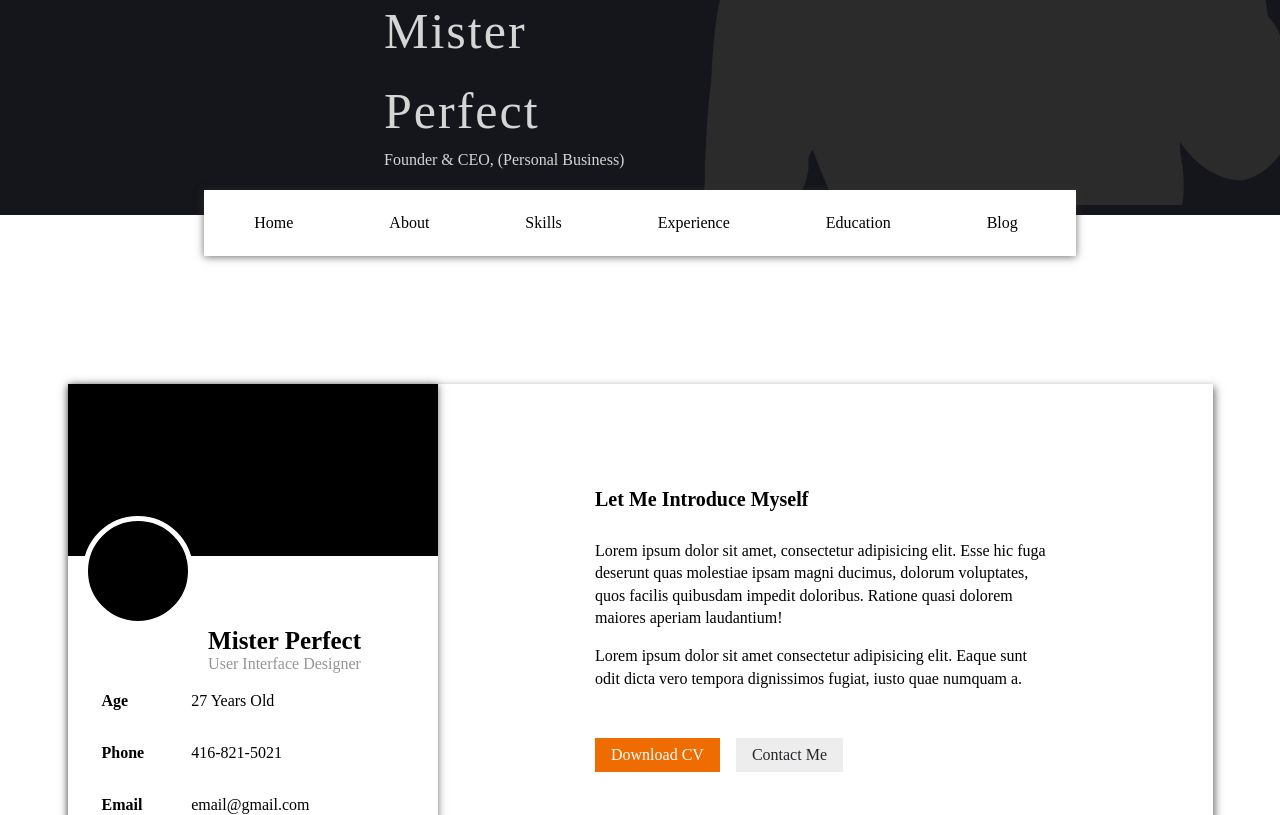
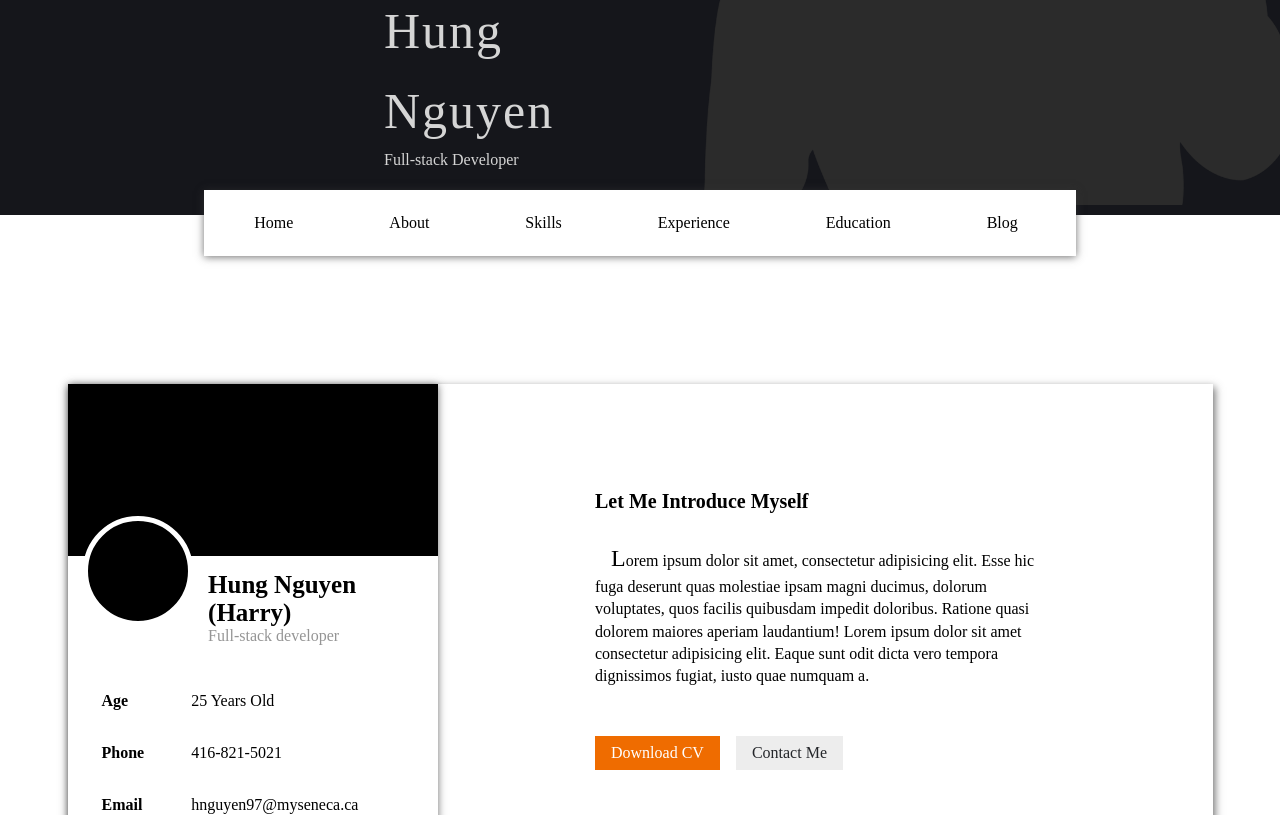
Before and after one commit to nguyenhung15913/profile-page, a React (Create React App) app: page / in a window 1280 px wide. Shown: the part 525-1340 px from the top of the page. Built offline with nearby package versions, Linux system fonts and the light colour scheme.

Commit message:
added detail information

```diff
--- a/src/components/Banner/Banner.jsx
+++ b/src/components/Banner/Banner.jsx
@@ -4,8 +4,8 @@ function Banner() {
 		<div className="banner">
 			<div className="banner__info">
 				<div className="banner__info__introduce">Hi, I am</div>
-				<h1>Mister Perfect</h1>
-				<p>Founder & CEO, (Personal Business)</p>
+				<h1>Hung Nguyen</h1>
+				<p>Full-stack Developer</p>
 			</div>
 			<img src="/profile-pic.png" alt="" />
 		</div>
--- a/src/components/Introduction/Introduction.css
+++ b/src/components/Introduction/Introduction.css
@@ -18,6 +18,11 @@
 .introduction p {
     margin: 1rem 0;
     line-height: 1.4;
+}
+
+.introduction p::first-letter {
+    padding-left: 1rem;
+    font-size: 1.5rem;
 }
 
 .btn {
--- a/src/components/Introduction/Introduction.jsx
+++ b/src/components/Introduction/Introduction.jsx
@@ -9,11 +9,9 @@ function Introduction() {
 					Lorem ipsum dolor sit amet, consectetur adipisicing elit. Esse hic
 					fuga deserunt quas molestiae ipsam magni ducimus, dolorum voluptates,
 					quos facilis quibusdam impedit doloribus. Ratione quasi dolorem
-					maiores aperiam laudantium!
-				</p>
-				<p>
-					Lorem ipsum dolor sit amet consectetur adipisicing elit. Eaque sunt
-					odit dicta vero tempora dignissimos fugiat, iusto quae numquam a.
+					maiores aperiam laudantium! Lorem ipsum dolor sit amet consectetur
+					adipisicing elit. Eaque sunt odit dicta vero tempora dignissimos
+					fugiat, iusto quae numquam a.
 				</p>
 				<div className="introduction__buttons">
 					<a href="" className="btn primary white">
--- a/src/components/ProfileCard/ProfileCard.css
+++ b/src/components/ProfileCard/ProfileCard.css
@@ -22,7 +22,7 @@
 
 .profile-card__user {
     position: absolute;
-    top: 43%;
+    top: 33%;
     left: 38%;
 }
 
--- a/src/components/ProfileCard/ProfileCard.jsx
+++ b/src/components/ProfileCard/ProfileCard.jsx
@@ -7,8 +7,8 @@ function ProfileCard() {
 			<div className="profile-card__profile-avatar"></div>
 
 			<div className="profile-card__user">
-				<div className="profile-card__name">Mister Perfect</div>
-				<div className="profile-card__title">User Interface Designer</div>
+				<div className="profile-card__name">Hung Nguyen (Harry)</div>
+				<div className="profile-card__title">Full-stack developer</div>
 			</div>
 
 			<div className="profile-card__info">
@@ -17,7 +17,7 @@ function ProfileCard() {
 						<td>
 							<b>Age</b>
 						</td>
-						<td>27 Years Old</td>
+						<td>25 Years Old</td>
 					</tr>
 
 					<tr className="profile-card__info__row">
@@ -31,7 +31,7 @@ function ProfileCard() {
 						<td>
 							<b>Email</b>
 						</td>
-						<td>email@gmail.com</td>
+						<td>hnguyen97@myseneca.ca</td>
 					</tr>
 
 					<tr className="profile-card__info__row">
```
